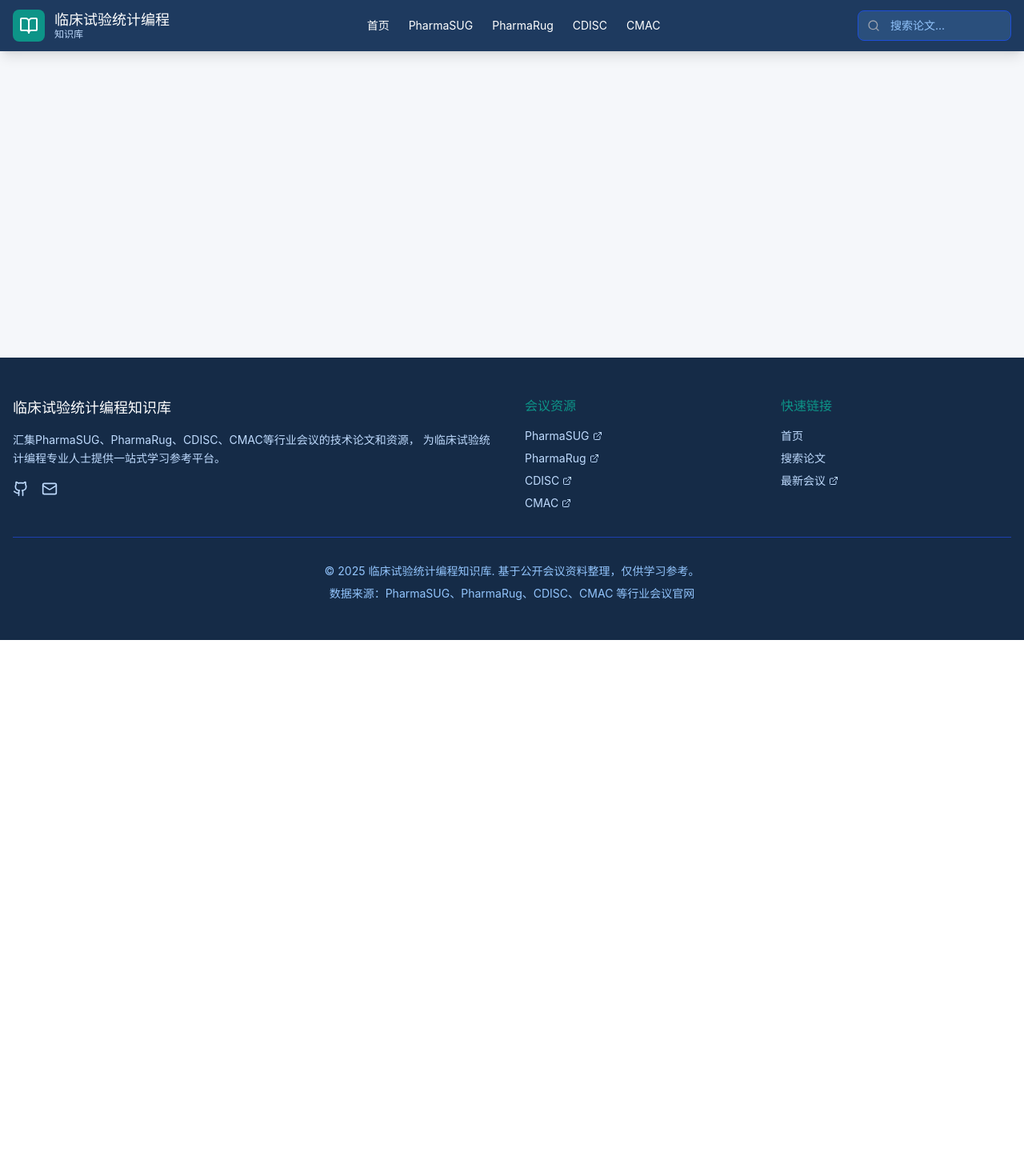
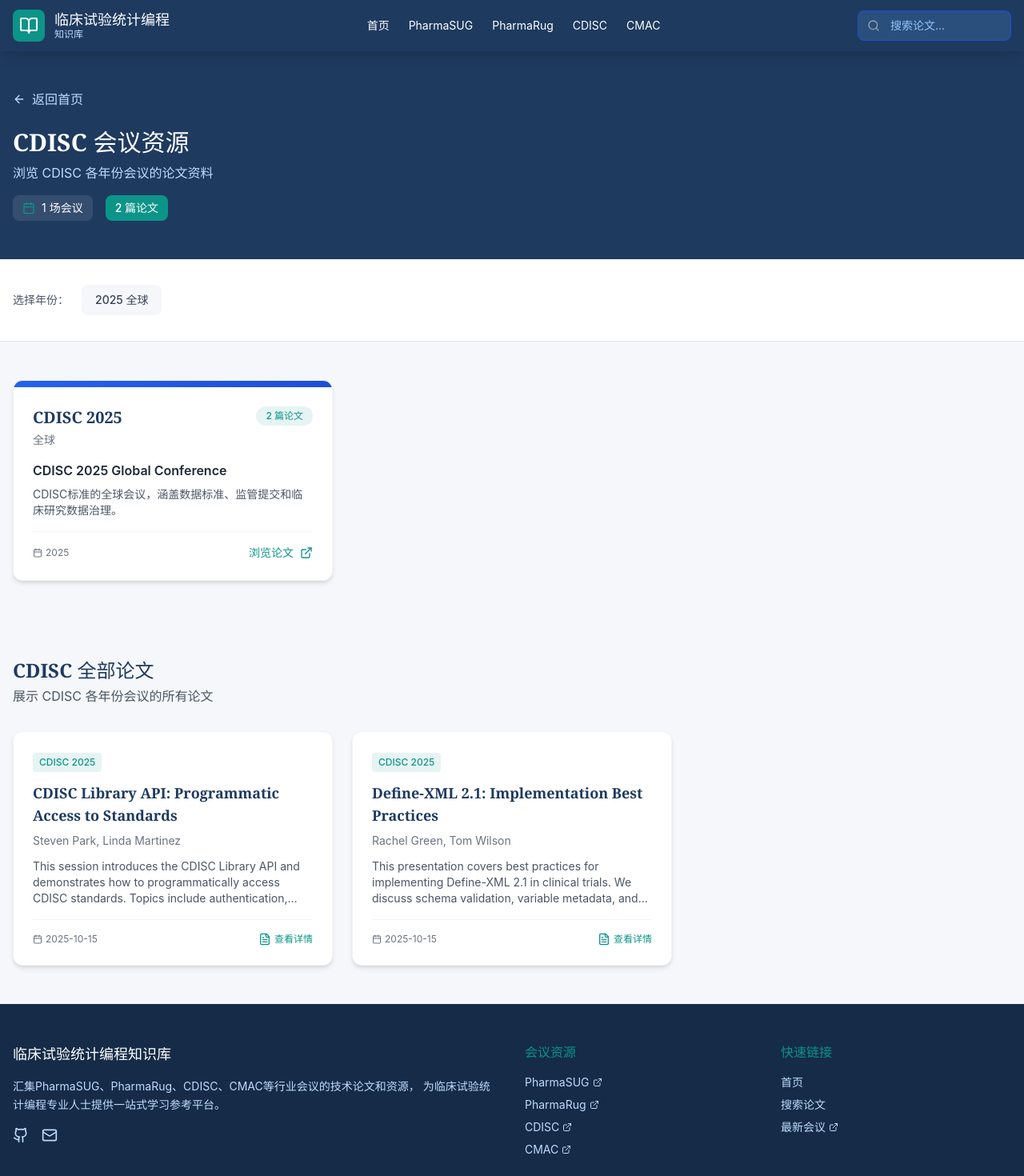
Before and after one commit to young9907/sp1, a React (Vite) app: page /category/cdisc in a window 1280 px wide. Shown: the top 1470 px of the page at 80% size. Before the commit the page ends 800 px from the top, so only its background shows below. Built offline with nearby package versions, Linux system fonts and the light colour scheme; a web font is replaced by a local one.

Commit message:
feat: 临床试验统计编程知识库
Co-authored-by: traeagent <traeagent@users.noreply.github.com>

```diff
--- a/src/App.tsx
+++ b/src/App.tsx
@@ -2,6 +2,7 @@ import { BrowserRouter as Router, Routes, Route } from "react-router-dom";
 import Header from "./components/Header";
 import Footer from "./components/Footer";
 import HomePage from "./pages/HomePage";
+import ConferenceCategoryPage from "./pages/ConferenceCategoryPage";
 import ConferencePage from "./pages/ConferencePage";
 import PaperDetailPage from "./pages/PaperDetailPage";
 import SearchPage from "./pages/SearchPage";
@@ -14,6 +15,7 @@ export default function App() {
         <main className="flex-1">
           <Routes>
             <Route path="/" element={<HomePage />} />
+            <Route path="/category/:name" element={<ConferenceCategoryPage />} />
             <Route path="/conference/:id" element={<ConferencePage />} />
             <Route path="/paper/:id" element={<PaperDetailPage />} />
             <Route path="/search" element={<SearchPage />} />
--- a/src/components/Header.tsx
+++ b/src/components/Header.tsx
@@ -31,10 +31,10 @@ export default function Header() {
 
           <nav className="hidden md:flex items-center gap-6">
             <Link to="/" className="text-sm hover:text-accent transition-colors">首页</Link>
-            <Link to="/conference/pharmasug-2025-us" className="text-sm hover:text-accent transition-colors">PharmaSUG</Link>
-            <Link to="/conference/pharmarug-2025" className="text-sm hover:text-accent transition-colors">PharmaRug</Link>
-            <Link to="/conference/cdisc-2025" className="text-sm hover:text-accent transition-colors">CDISC</Link>
-            <Link to="/conference/cmac-2025" className="text-sm hover:text-accent transition-colors">CMAC</Link>
+            <Link to="/category/pharmasug" className="text-sm hover:text-accent transition-colors">PharmaSUG</Link>
+            <Link to="/category/pharmarug" className="text-sm hover:text-accent transition-colors">PharmaRug</Link>
+            <Link to="/category/cdisc" className="text-sm hover:text-accent transition-colors">CDISC</Link>
+            <Link to="/category/cmac" className="text-sm hover:text-accent transition-colors">CMAC</Link>
           </nav>
 
           <form onSubmit={handleSearch} className="hidden md:flex items-center">
@@ -62,10 +62,10 @@ export default function Header() {
           <div className="md:hidden py-4 border-t border-blue-700">
             <nav className="flex flex-col gap-2 mb-4">
               <Link to="/" className="px-3 py-2 text-sm hover:bg-primary-light rounded-lg transition-colors" onClick={() => setIsMenuOpen(false)}>首页</Link>
-              <Link to="/conference/pharmasug-2025-us" className="px-3 py-2 text-sm hover:bg-primary-light rounded-lg transition-colors" onClick={() => setIsMenuOpen(false)}>PharmaSUG</Link>
-              <Link to="/conference/pharmarug-2025" className="px-3 py-2 text-sm hover:bg-primary-light rounded-lg transition-colors" onClick={() => setIsMenuOpen(false)}>PharmaRug</Link>
-              <Link to="/conference/cdisc-2025" className="px-3 py-2 text-sm hover:bg-primary-light rounded-lg transition-colors" onClick={() => setIsMenuOpen(false)}>CDISC</Link>
-              <Link to="/conference/cmac-2025" className="px-3 py-2 text-sm hover:bg-primary-light rounded-lg transition-colors" onClick={() => setIsMenuOpen(false)}>CMAC</Link>
+              <Link to="/category/pharmasug" className="px-3 py-2 text-sm hover:bg-primary-light rounded-lg transition-colors" onClick={() => setIsMenuOpen(false)}>PharmaSUG</Link>
+              <Link to="/category/pharmarug" className="px-3 py-2 text-sm hover:bg-primary-light rounded-lg transition-colors" onClick={() => setIsMenuOpen(false)}>PharmaRug</Link>
+              <Link to="/category/cdisc" className="px-3 py-2 text-sm hover:bg-primary-light rounded-lg transition-colors" onClick={() => setIsMenuOpen(false)}>CDISC</Link>
+              <Link to="/category/cmac" className="px-3 py-2 text-sm hover:bg-primary-light rounded-lg transition-colors" onClick={() => setIsMenuOpen(false)}>CMAC</Link>
             </nav>
             <form onSubmit={handleSearch} className="flex items-center">
               <div className="relative flex-1">
--- /dev/null
+++ b/src/pages/ConferenceCategoryPage.tsx
@@ -0,0 +1,195 @@
+import { useParams, Link } from 'react-router-dom'
+import { ArrowLeft, Calendar, MapPin, ExternalLink, FileText } from 'lucide-react'
+import conferences from '../data/conferences.json'
+import papers from '../data/papers.json'
+
+export default function ConferenceCategoryPage() {
+  const { name } = useParams<{ name: string }>()
+
+  if (!name) {
+    return (
+      <div className="min-h-screen bg-neutral flex items-center justify-center">
+        <div className="text-center">
+          <h2 className="text-2xl font-bold text-primary mb-4">会议分类未找到</h2>
+          <Link to="/" className="text-accent hover:underline">返回首页</Link>
+        </div>
+      </div>
+    )
+  }
+
+  const categoryConferences = conferences.filter(c => c.name.toLowerCase() === name.toLowerCase())
+
+  if (categoryConferences.length === 0) {
+    return (
+      <div className="min-h-screen bg-neutral flex items-center justify-center">
+        <div className="text-center">
+          <h2 className="text-2xl font-bold text-primary mb-4">未找到 {name} 相关会议</h2>
+          <Link to="/" className="text-accent hover:underline">返回首页</Link>
+        </div>
+      </div>
+    )
+  }
+
+  const categoryName = categoryConferences[0].name
+  const categoryPapers = papers.filter(p => categoryConferences.some(c => c.id === p.conferenceId))
+
+  const regionLabels: Record<string, string> = {
+    US: '美国',
+    EU: '欧洲',
+    China: '中国',
+    Global: '全球'
+  }
+
+  const getPaperCount = (conferenceId: string) => {
+    return papers.filter(p => p.conferenceId === conferenceId).length
+  }
+
+  return (
+    <div className="min-h-screen bg-neutral">
+      {/* Header */}
+      <section className="bg-primary text-white py-12">
+        <div className="container mx-auto px-4">
+          <Link
+            to="/"
+            className="inline-flex items-center gap-2 text-blue-200 hover:text-white mb-6 transition-colors"
+          >
+            <ArrowLeft className="w-4 h-4" />
+            返回首页
+          </Link>
+
+          <div>
+            <h1 className="text-3xl font-serif font-bold mb-2">{categoryName} 会议资源</h1>
+            <p className="text-blue-200 mb-4">浏览 {categoryName} 各年份会议的论文资料</p>
+            <div className="flex flex-wrap gap-4 text-sm">
+              <span className="flex items-center gap-2 bg-white/10 px-3 py-1.5 rounded-lg">
+                <Calendar className="w-4 h-4 text-accent" />
+                {categoryConferences.length} 场会议
+              </span>
+              <span className="bg-accent px-3 py-1.5 rounded-lg font-medium">
+                {categoryPapers.length} 篇论文
+              </span>
+            </div>
+          </div>
+        </div>
+      </section>
+
+      {/* Conference Year Selection */}
+      <section className="py-8 bg-white border-b">
+        <div className="container mx-auto px-4">
+          <div className="flex flex-wrap items-center gap-4">
+            <span className="text-sm font-medium text-gray-600">选择年份：</span>
+            <div className="flex flex-wrap gap-2">
+              {categoryConferences.map(conf => (
+                <Link
+                  key={conf.id}
+                  to={`/conference/${conf.id}`}
+                  className="px-4 py-2 text-sm font-medium bg-neutral hover:bg-accent/10 text-gray-700 hover:text-accent rounded-lg transition-all border border-transparent hover:border-accent/30"
+                >
+                  {conf.year} {regionLabels[conf.region] || conf.region}
+                </Link>
+              ))}
+            </div>
+          </div>
+        </div>
+      </section>
+
+      {/* Conference Cards */}
+      <section className="py-12">
+        <div className="container mx-auto px-4">
+          <div className="grid grid-cols-1 md:grid-cols-2 lg:grid-cols-3 gap-6">
+            {categoryConferences.map(conf => (
+              <Link to={`/conference/${conf.id}`} className="group block">
+                <div className="bg-white rounded-xl shadow-md hover:shadow-xl transition-all duration-300 overflow-hidden border border-gray-100 h-full">
+                  <div className="h-2 bg-gradient-to-r from-blue-600 to-blue-700" />
+                  <div className="p-6">
+                    <div className="flex items-start justify-between mb-4">
+                      <div>
+                        <h3 className="text-xl font-serif font-bold text-primary group-hover:text-accent transition-colors">
+                          {conf.name} {conf.year}
+                        </h3>
+                        <p className="text-sm text-gray-500 mt-1">{regionLabels[conf.region] || conf.region}</p>
+                      </div>
+                      <span className="px-3 py-1 bg-accent/10 text-accent text-xs font-medium rounded-full">
+                        {getPaperCount(conf.id)} 篇论文
+                      </span>
+                    </div>
+
+                    <h4 className="font-semibold text-gray-800 mb-2 line-clamp-1">{conf.fullName}</h4>
+                    <p className="text-sm text-gray-600 line-clamp-2 mb-4">{conf.description}</p>
+
+                    <div className="flex items-center justify-between pt-4 border-t border-gray-100">
+                      <span className="flex items-center gap-1 text-xs text-gray-500">
+                        <Calendar className="w-3 h-3" />
+                        {conf.year}
+                      </span>
+                      <div className="flex items-center gap-2">
+                        <span className="text-sm text-accent font-medium group-hover:underline">
+                          浏览论文
+                        </span>
+                        <ExternalLink className="w-4 h-4 text-accent" />
+                      </div>
+                    </div>
+                  </div>
+                </div>
+              </Link>
+            ))}
+          </div>
+        </div>
+      </section>
+
+      {/* All Papers from Category */}
+      <section className="py-12 bg-neutral">
+        <div className="container mx-auto px-4">
+          <div className="flex items-center justify-between mb-8">
+            <div>
+              <h2 className="text-2xl font-serif font-bold text-primary mb-1">{categoryName} 全部论文</h2>
+              <p className="text-gray-600">展示 {categoryName} 各年份会议的所有论文</p>
+            </div>
+          </div>
+
+          <div className="grid grid-cols-1 md:grid-cols-2 lg:grid-cols-3 gap-6">
+            {categoryPapers.map(paper => {
+              const conf = conferences.find(c => c.id === paper.conferenceId)
+              return (
+                <Link to={`/paper/${paper.id}`} key={paper.id} className="group block">
+                  <div className="bg-white rounded-xl shadow-md hover:shadow-xl transition-all duration-300 overflow-hidden border border-gray-100 h-full">
+                    <div className="p-6">
+                      {conf && (
+                        <span className="inline-block px-2 py-1 bg-accent/10 text-accent text-xs font-medium rounded mb-3">
+                          {conf.name} {conf.year}
+                        </span>
+                      )}
+
+                      <h3 className="text-lg font-serif font-bold text-primary group-hover:text-accent transition-colors mb-2 line-clamp-2">
+                        {paper.title}
+                      </h3>
+
+                      <p className="text-sm text-gray-500 mb-3">
+                        {paper.authors.join(', ')}
+                      </p>
+
+                      <p className="text-sm text-gray-600 line-clamp-3 mb-4">
+                        {paper.abstract}
+                      </p>
+
+                      <div className="flex items-center justify-between pt-4 border-t border-gray-100">
+                        <span className="flex items-center gap-1 text-xs text-gray-500">
+                          <Calendar className="w-3 h-3" />
+                          {paper.publishedDate}
+                        </span>
+                        <span className="flex items-center gap-1 text-xs text-accent font-medium">
+                          <FileText className="w-4 h-4" />
+                          查看详情
+                        </span>
+                      </div>
+                    </div>
+                  </div>
+                </Link>
+              )
+            })}
+          </div>
+        </div>
+      </section>
+    </div>
+  )
+}
```
Also changed, not shown: 7 other files (tests, documents, lock files or other folders).
